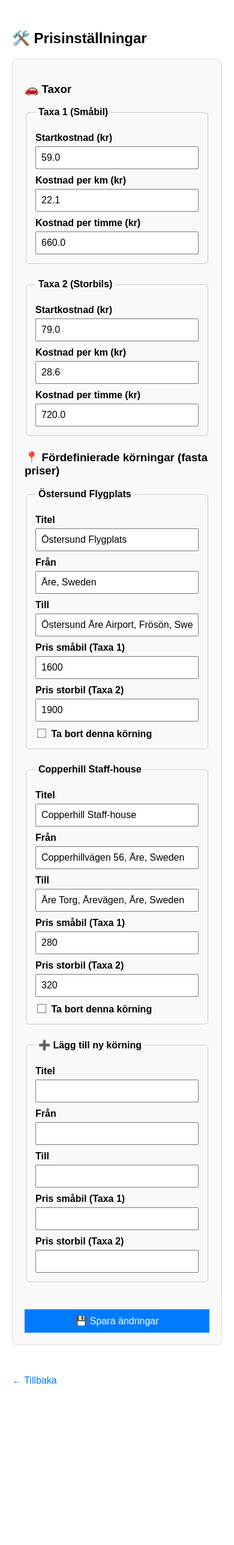
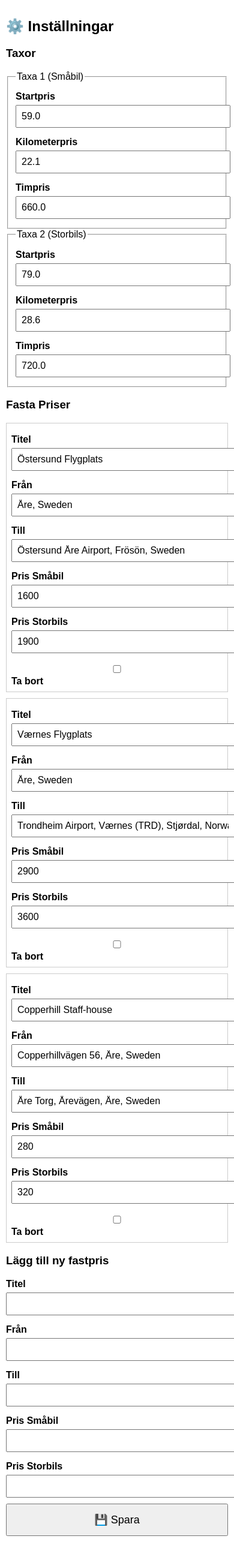
Before and after one commit to Levvo42/taxi-trip-app, a Flask app: page /settings in a window 390 px wide; the page is wider, and only the part inside the window is pictured. Shown: that part at 60% size. Before the commit the page ends 2307 px from the top of that part, so only its background shows below. Run offline with Flask 3, Linux system fonts and the light colour scheme; some libraries are stand-ins or nearby versions.

Commit message:
Mobilanpassad layout med media queries och förbättrad knapphantering

```diff
--- a/app.py
+++ b/app.py
@@ -53,46 +53,45 @@ def calculate_derived_tariffs():
     }
 
 def get_travel_details(origin, destination):
-    url = "https://routes.googleapis.com/directions/v2:computeRoutes"
-    headers = {
-        'Content-Type': 'application/json',
-        'X-Goog-Api-Key': API_KEY,
-        'X-Goog-FieldMask': 'routes.duration,routes.distanceMeters'
-    }
-    body = {
-        "origin": {"address": origin},
-        "destination": {"address": destination},
-        "travelMode": "DRIVE"
+    url = "https://maps.googleapis.com/maps/api/directions/json"
+    params = {
+        "origin": origin,
+        "destination": destination,
+        "mode": "driving",
+        "key": API_KEY
     }
 
-    response = requests.post(url, headers=headers, json=body)
-    result = response.json()
+    try:
+        response = requests.get(url, params=params)
+        data = response.json()
 
-    try:
-        route = result['routes'][0]
-        duration_sec = int(route['duration'].rstrip('s'))
-        distance_m = int(route['distanceMeters'])
-        duration_min = duration_sec / 60
-        distance_km = distance_m / 1000
-        return duration_min, distance_km
-    except (KeyError, IndexError, ValueError) as e:
-        print("Route API parsing error:", e)
+        if data['status'] == "OK":
+            route = data['routes'][0]['legs'][0]
+            duration_sec = route['duration']['value']  # in seconds
+            distance_m = route['distance']['value']    # in meters
+
+            duration_min = duration_sec / 60
+            distance_km = distance_m / 1000
+            return duration_min, distance_km
+        else:
+            print("Directions API error:", data['status'])
+            return None, None
+    except Exception as e:
+        print("Error fetching directions:", e)
         return None, None
 
 def generate_static_map_url(origin, destination):
-    base_url = "https://maps.googleapis.com/maps/api/staticmap"
+    # OBS! Vi använder en vanlig rutt med embed istället för statisk bild
+    base_url = "https://www.google.com/maps/embed/v1/directions"
     params = {
-        "size": "600x300",
-        "markers": [
-            f"color:green|label:A|{origin}",
-            f"color:red|label:B|{destination}"
-        ],
-        "path": f"color:0x0000ff|weight:5|{origin}|{destination}",
-        "key": API_KEY
+        "origin": origin,
+        "destination": destination,
+        "key": API_KEY,
+        "mode": "driving"
     }
-    marker_str = "&".join([f"markers={quote(m)}" for m in params["markers"]])
-    path_str = f"path={quote(params['path'])}"
-    return f"{base_url}?size={params['size']}&{marker_str}&{path_str}&key={params['key']}"
+    query = "&".join([f"{k}={quote(str(v))}" for k, v in params.items()])
+    return f"{base_url}?{query}", None, None  # Vi returnerar fortfarande 3 värden, för kompatibilitet
+
 
 def calculate_price(duration_min, distance_km, start_cost, km_cost, hourly_cost):
     per_km_cost = km_cost * distance_km
@@ -128,14 +127,18 @@ def index():
             if price_large:
                 calculations.append({"tariff": "Taxa 2 (Storbils)", "total_cost": int(price_large)})
 
+            duration, distance = get_travel_details(origin, destination)
+            map_url, _, _ = generate_static_map_url(origin, destination)
+
             result = {
                 "origin": origin,
                 "destination": destination,
-                "duration": "Fast pris",
-                "distance": "–",
+                "duration": format_duration(duration) if duration else "–",
+                "distance": round(distance) if distance else "–",
                 "calculations": calculations,
-                "map_url": generate_static_map_url(origin, destination)
+                "map_url": map_url
             }
+
         else:
             duration, distance = get_travel_details(origin, destination)
             if duration is not None and distance is not None:
@@ -145,13 +148,14 @@ def index():
                         "tariff": name,
                         "total_cost": cost
                     })
+                map_url, _, _ = generate_static_map_url(origin, destination)
                 result = {
                     "origin": origin,
                     "destination": destination,
                     "duration": format_duration(duration),
                     "distance": round(distance),
                     "calculations": calculations,
-                    "map_url": generate_static_map_url(origin, destination)
+                    "map_url": map_url
                 }
 
     return render_template(
--- a/settings.json
+++ b/settings.json
@@ -20,6 +20,13 @@
       "price_large": 1900
     },
     {
+      "title": "Værnes Flygplats",
+      "from": "Åre, Sweden",
+      "to": "Trondheim Airport, Værnes (TRD), Stjørdal, Norway",
+      "price_small": 2900,
+      "price_large": 3600
+    },
+    {
       "title": "Copperhill Staff-house",
       "from": "Copperhillvägen 56, Åre, Sweden",
       "to": "Åre Torg, Årevägen, Åre, Sweden",
--- a/templates/settings.html
+++ b/templates/settings.html
@@ -1,166 +1,97 @@
 <!DOCTYPE html>
 <html lang="sv">
 <head>
-  <title>Settings – Tariffs & Fixed Prices</title>
+    <meta charset="UTF-8">
+    <meta name="viewport" content="width=device-width, initial-scale=1.0">
+
+    <title>Inställningar</title>
+
     <style>
+        body { font-family: Arial, sans-serif; max-width: 800px; margin: auto; padding: 20px; }
+        input, button { padding: 8px; margin: 5px 0; width: 100%; }
+        label { font-weight: bold; margin-top: 10px; display: block; }
+        .route-box { border: 1px solid #ccc; padding: 10px; margin-top: 10px; }
+
+      @media (max-width: 600px) {
             body {
-      font-family: Arial, sans-serif;
-      max-width: 700px;
-      margin: auto;
-      padding: 20px;
+              padding: 10px;
+              font-size: 16px;
             }
-
-    h2 {
-      margin-top: 30px;
+            input, button {
+              font-size: 16px;
             }
-
-    form {
-      background: #f9f9f9;
-      padding: 20px;
-      border-radius: 8px;
-      border: 1px solid #ddd;
-      margin-bottom: 30px;
+            button {
+            padding: 14px;
+            font-size: 18px;
             }
-
-    label {
-      display: block;
-      margin-top: 10px;
-      font-weight: bold;
+            .route-box {
+              padding: 8px;
             }
-
-    input[type="number"],
-    input[type="text"] {
-      width: 100%;
-      padding: 8px;
-      font-size: 16px;
-      margin-top: 5px;
-      box-sizing: border-box;
-    }
-
-    input[type="checkbox"] {
-      transform: scale(1.2);
-      margin-right: 5px;
-    }
-
-    button {
-      margin-top: 20px;
-      width: 100%;
-      padding: 10px;
-      background-color: #007BFF;
-      color: white;
-      font-size: 16px;
-      border: none;
-      cursor: pointer;
-    }
-
-    button:hover {
-      background-color: #0056b3;
-    }
-
-    .back-link {
-      display: inline-block;
-      margin-top: 20px;
-      text-decoration: none;
-      color: #007BFF;
-    }
-
-    fieldset {
-      margin-bottom: 25px;
-      border: 1px solid #ccc;
-      padding: 15px;
-      border-radius: 6px;
-    }
-
-    legend {
-      font-weight: bold;
-      padding: 0 5px;
           }
     </style>
     <script src="https://maps.googleapis.com/maps/api/js?key={{ api_key }}&libraries=places" defer></script>
-
     <script>
         function initAutocomplete() {
-        const inputs = document.querySelectorAll('.autocomplete');
-        inputs.forEach(input => {
-          new google.maps.places.Autocomplete(input);
-        });
+            const fromFields = document.querySelectorAll("input.from-location");
+            const toFields = document.querySelectorAll("input.to-location");
+
+            fromFields.forEach(field => new google.maps.places.Autocomplete(field, { types: ["geocode"] }));
+            toFields.forEach(field => new google.maps.places.Autocomplete(field, { types: ["geocode"] }));
         }
 
         window.onload = function () {
-        if (typeof google === 'object' && typeof google.maps === 'object') {
+            if (typeof initAutocomplete === 'function') {
                 initAutocomplete();
             }
         };
     </script>
 </head>
 <body>
-  <h2>🛠️ Prisinställningar</h2>
-
+    <h2>⚙️ Inställningar</h2>
     <form method="POST">
-    <h3>🚗 Taxor</h3>
-    {% for tariff, values in tariffs.items() %}
+        <h3>Taxor</h3>
+        {% for key, val in tariffs.items() %}
             <fieldset>
-      <legend>{{ tariff }}</legend>
-      <label for="{{ tariff }}_start">Startkostnad (kr)</label>
-      <input type="number" step="0.01" name="{{ tariff }}_start" value="{{ values.start }}" required>
-
-      <label for="{{ tariff }}_km">Kostnad per km (kr)</label>
-      <input type="number" step="0.01" name="{{ tariff }}_km" value="{{ values.km }}" required>
-
-      <label for="{{ tariff }}_hour">Kostnad per timme (kr)</label>
-      <input type="number" step="0.01" name="{{ tariff }}_hour" value="{{ values.hour }}" required>
+                <legend>{{ key }}</legend>
+                <label>Startpris</label>
+                <input type="number" step="0.1" name="{{ key }}_start" value="{{ val.start }}">
+                <label>Kilometerpris</label>
+                <input type="number" step="0.1" name="{{ key }}_km" value="{{ val.km }}">
+                <label>Timpris</label>
+                <input type="number" step="1" name="{{ key }}_hour" value="{{ val.hour }}">
             </fieldset>
         {% endfor %}
 
-    <h3>📍 Fördefinierade körningar (fasta priser)</h3>
+        <h3>Fasta Priser</h3>
         {% for route in predefined %}
-<fieldset>
-  <legend>{{ route.title or 'Plats ' ~ loop.index }}</legend>
-
+        <div class="route-box">
             <label>Titel</label>
-  <input type="text" name="pre_title_{{ loop.index }}" value="{{ route.title }}" required>
-
+            <input type="text" name="pre_title_{{ loop.index }}" value="{{ route.title }}">
             <label>Från</label>
-  <input type="text" name="pre_from_{{ loop.index }}" value="{{ route.from }}" class="autocomplete">
-
+            <input type="text" name="pre_from_{{ loop.index }}" class="from-location" value="{{ route.from }}">
             <label>Till</label>
-  <input type="text" name="pre_to_{{ loop.index }}" value="{{ route.to }}" class="autocomplete">
-
-  <label>Pris småbil (Taxa 1)</label>
-  <input type="number" name="pre_small_{{ loop.index }}" value="{{ route.price_small or '' }}">
-
-  <label>Pris storbil (Taxa 2)</label>
-  <input type="number" name="pre_large_{{ loop.index }}" value="{{ route.price_large or '' }}">
-
-  <label style="margin-top: 10px;">
-    <input type="checkbox" name="pre_delete_{{ loop.index }}"> Ta bort denna körning
-  </label>
-</fieldset>
+            <input type="text" name="pre_to_{{ loop.index }}" class="to-location" value="{{ route.to }}">
+            <label>Pris Småbil</label>
+            <input type="number" name="pre_small_{{ loop.index }}" value="{{ route.price_small }}">
+            <label>Pris Storbils</label>
+            <input type="number" name="pre_large_{{ loop.index }}" value="{{ route.price_large }}">
+            <label><input type="checkbox" name="pre_delete_{{ loop.index }}"> Ta bort</label>
+        </div>
         {% endfor %}
 
-<fieldset>
-  <legend>➕ Lägg till ny körning</legend>
-
+        <h3>Lägg till ny fastpris</h3>
         <label>Titel</label>
         <input type="text" name="new_pre_title">
+        <label>Från</label>
+        <input type="text" name="new_pre_from" class="from-location">
+        <label>Till</label>
+        <input type="text" name="new_pre_to" class="to-location">
+        <label>Pris Småbil</label>
+        <input type="number" name="new_pre_small">
+        <label>Pris Storbils</label>
+        <input type="number" name="new_pre_large">
 
-  <label>Från</label>
-  <input type="text" name="new_pre_from" class="autocomplete">
-
-  <label>Till</label>
-  <input type="text" name="new_pre_to" class="autocomplete">
-
-  <label>Pris småbil (Taxa 1)</label>
-  <input type="number" name="new_pre_small">
-
-  <label>Pris storbil (Taxa 2)</label>
-  <input type="number" name="new_pre_large">
-</fieldset>
-
-
-    <button type="submit">💾 Spara ändringar</button>
+        <button type="submit">💾 Spara</button>
     </form>
-
-  <a href="{{ url_for('index') }}" class="back-link">← Tillbaka</a>
 </body>
 </html>
```
Also changed, not shown: templates/index.html (+55 -14 lines). Lines whose indentation alone changed are shown as unchanged.
